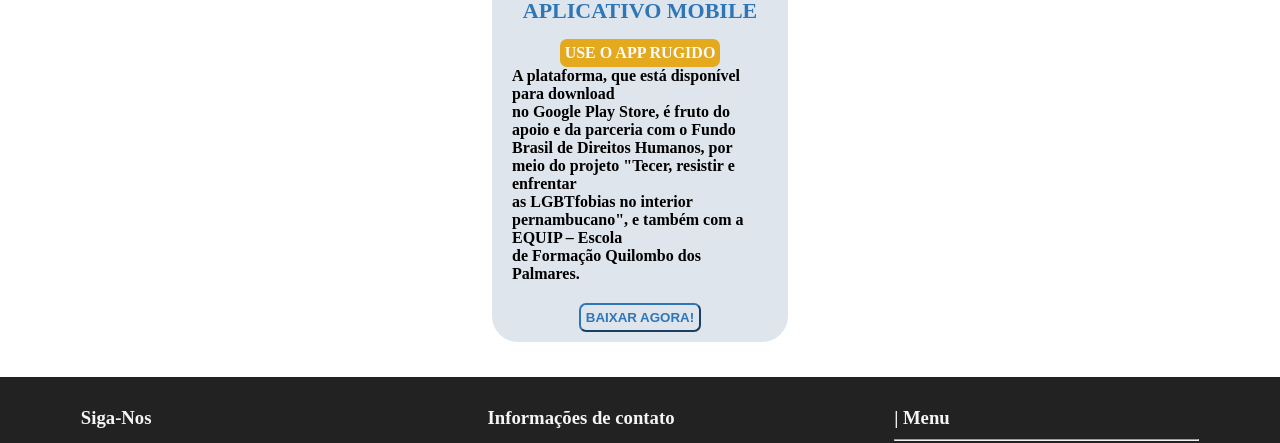
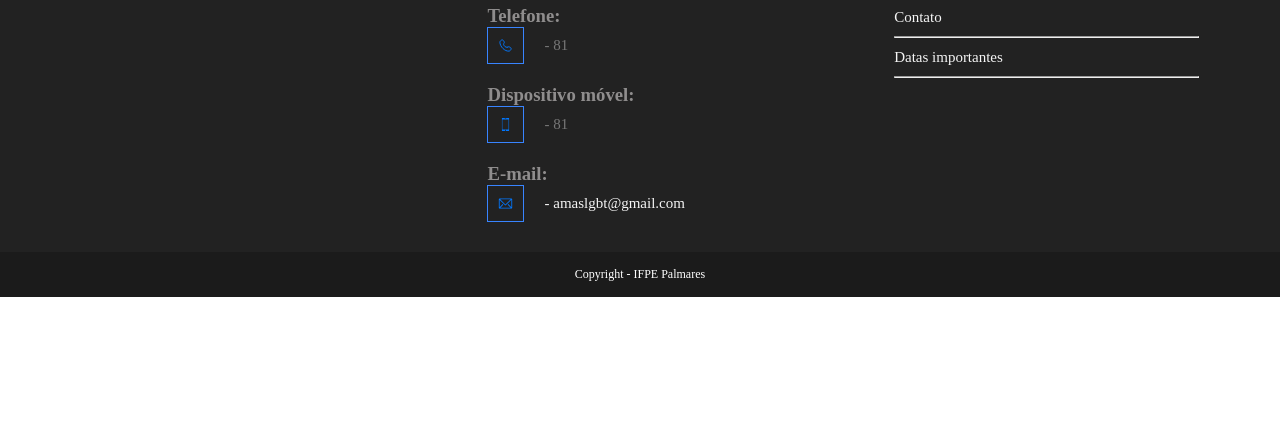
Before and after one commit to professorRicson/ads3_noite1, a plain HTML site: page src/pages/apresentacao/index.html in a window 1280 px wide. Shown: the part 1060-1503 px from the top of the page. After the commit the page ends 1357 px from the top, so only its background shows below. Drawn offline with Linux system fonts and the light colour scheme.

Commit message:
Resolvendo erros.

```diff
--- a/src/pages/apresentacao/index.html
+++ b/src/pages/apresentacao/index.html
@@ -16,7 +16,7 @@
             <li><a href="../../../index.html">INICIO</a></li>
             <li><a href="../parcerias/parcerias.html">PARCERIAS</a></li>
             <li><a href="../apresentacao/index.html ">APRESENTAÇÃO</a></li>
-            <li><a href="">DENUCIE</a></li>
+            <li><a href="../formulario/index_formulario.html">DENUCIE</a></li>
             <li><a href="../date/index.html">DATAS</a></li>
             <li><a href="../membros/membros.html">MEMBROS</a></li>
         </ul>
@@ -85,29 +85,7 @@
                 </span>
             </div>
         </div>
-        <div id="app-rugido">
-            <img src="../../Asserts/app-image.png" alt="image">
-            <div id="title-ap">
-                <span>
-                    APLICATIVO MOBILE
-                </span>
-            </div>
-            <span class="subtitle">
-                USE O APP RUGIDO
-            </span>
-            <span>
-                A plataforma, que está disponível para download<br>
-                no Google Play Store,
-                é fruto do apoio e da parceria com o Fundo <br>
-                Brasil de Direitos Humanos,
-                por meio do projeto "Tecer, resistir e enfrentar<br>
-                as LGBTfobias no
-                interior pernambucano", e também com a EQUIP
-                – Escola<br> de Formação
-                Quilombo dos Palmares.
-            </span>
-            <button id="download">BAIXAR AGORA!</button>
-        </div>
+
     </main>
     <footer>
         <div class="container">
```
Also changed, not shown: src/pages/date/index.html (+1 -1 lines), src/pages/membros/membros.html (+1 -1 lines), src/pages/parcerias/parcerias.html (+1 -1 lines).
